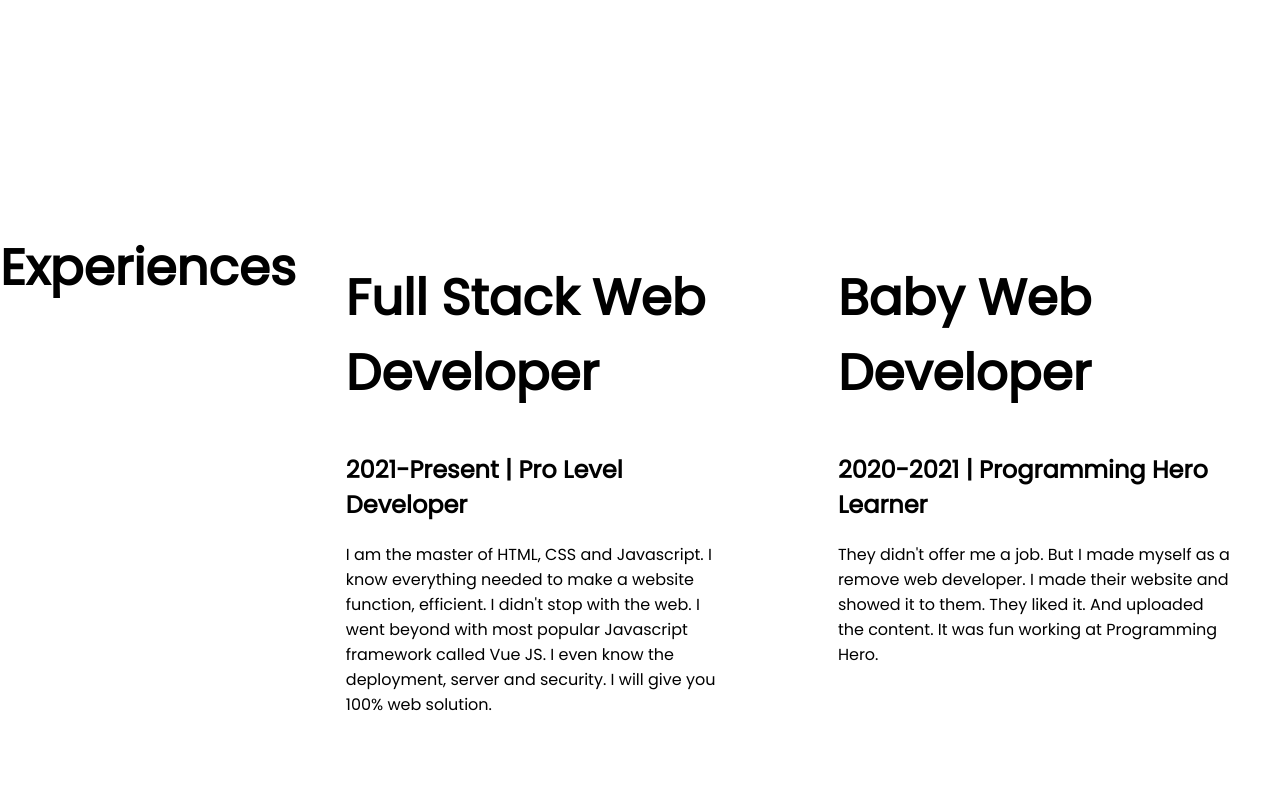
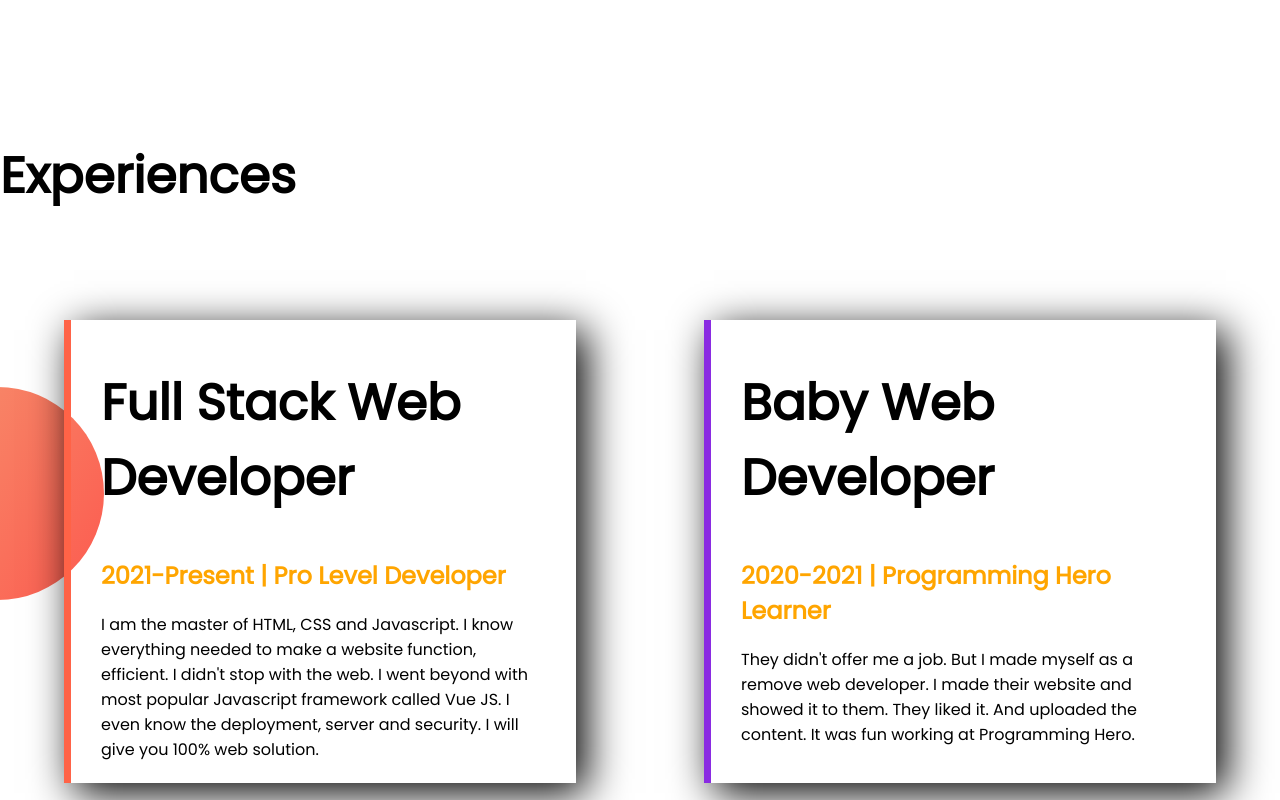
Before and after one commit to chanchal26/developer-portfolio, a plain HTML site: page index.html in a window 1280 px wide. Shown: the part 1660-2460 px from the top of the page. Drawn offline with Linux system fonts and the light colour scheme.

Commit message:
complete

```diff
--- a/index.html
+++ b/index.html
@@ -13,7 +13,7 @@
 </head>
 
 <body>
-    <section class="bg">
+    <section class="bg flexible-container">
         <div class="half-width">
             <h1>Welcome To</h1>
             <h1><span class="chanchal">Chanchal's</span> World!</h1>
@@ -27,7 +27,7 @@
             <img src="photo/my-bg.png" alt="">
         </div>
     </section>
-    <section class="sec">
+    <section class="dream-big flexible-container">
         <div class="half-width">
             <img src="photo/my-bg2.png" alt="">
         </div>
@@ -40,19 +40,23 @@
         </div>
     </section>
     <section class="sec">
-        <h1>Experiences</h1>
-        <div class="half-width">
+        <h1 style="margin-right: 100px;">Experiences</h1>
+        <div class="flexible-container">
+            <div class="half-width box" id="full">
                 <h1>Full Stack Web Developer</h1>
-            <h2>2021-Present | Pro Level Developer</h2>
+                <h2><span class="chanchal">2021-Present | Pro Level Developer</span></h2>
                 <p>I am the master of HTML, CSS and Javascript. I know everything needed to make a website function,
-                efficient. I didn't stop with the web. I went beyond with most popular Javascript framework called Vue
+                    efficient. I didn't stop with the web. I went beyond with most popular Javascript framework called
+                    Vue
                     JS. I even know the deployment, server and security. I will give you 100% web solution.</p>
             </div>
-        <div class="half-width">
+            <div class="half-width box">
                 <h1>Baby Web Developer</h1>
-            <h2>2020-2021 | Programming Hero Learner</h2>
-            <p>They didn't offer me a job. But I made myself as a remove web developer. I made their website and showed
+                <h2><span class="chanchal">2020-2021 | Programming Hero Learner</span></h2>
+                <p>They didn't offer me a job. But I made myself as a remove web developer. I made their website and
+                    showed
                     it to them. They liked it. And uploaded the content. It was fun working at Programming Hero.</p>
+            </div>
         </div>
     </section>
 </body>
--- a/style.css
+++ b/style.css
@@ -19,9 +19,9 @@ h1 {
     color: orange;
 }
 
-section {
+.flexible-container {
     display: flex;
-
+    margin-bottom: 150px;
 }
 
 footer {
@@ -34,7 +34,10 @@ footer {
 }
 
 .sec {
-    margin-bottom: 200px;
+    background-image: url(photo/exp-bg.png);
+    background-position: left;
+    background-repeat: no-repeat;
+
 }
 
 .bg {
@@ -42,3 +45,21 @@ footer {
     background-repeat: no-repeat;
     margin: 0;
 }
+
+.dream-big {
+    background-image: url(photo/dream-bg.png);
+    background-position: right;
+    background-repeat: no-repeat;
+}
+
+.box {
+    box-shadow: 10px 10px 40px black;
+    width: 40%;
+    margin: 5% 5%;
+    padding: 5px 30px;
+    border-left: 7px solid blueviolet;
+}
+
+#full {
+    border-left: 7px solid tomato;
+}
```
Lines whose indentation alone changed are shown as unchanged.
